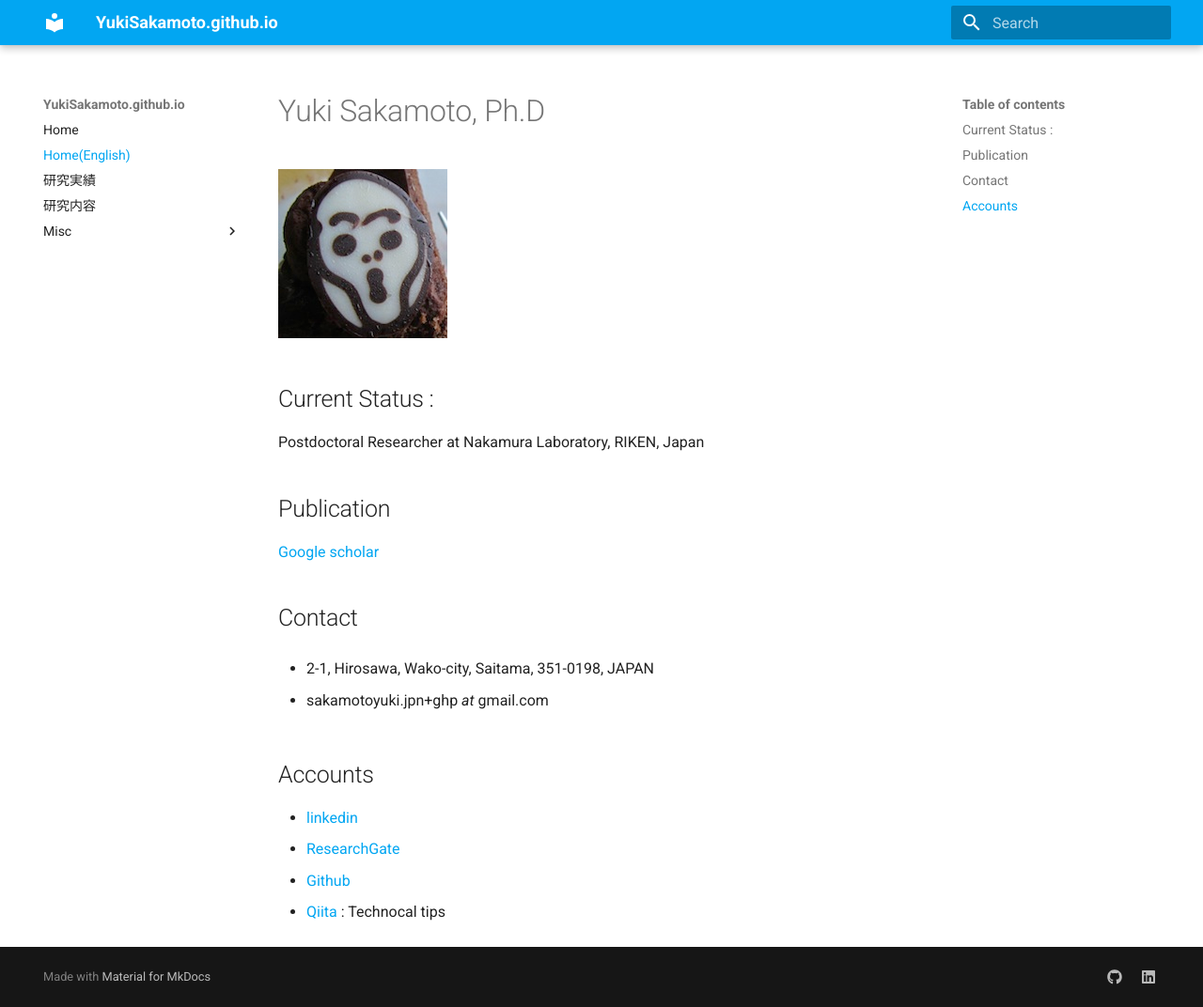
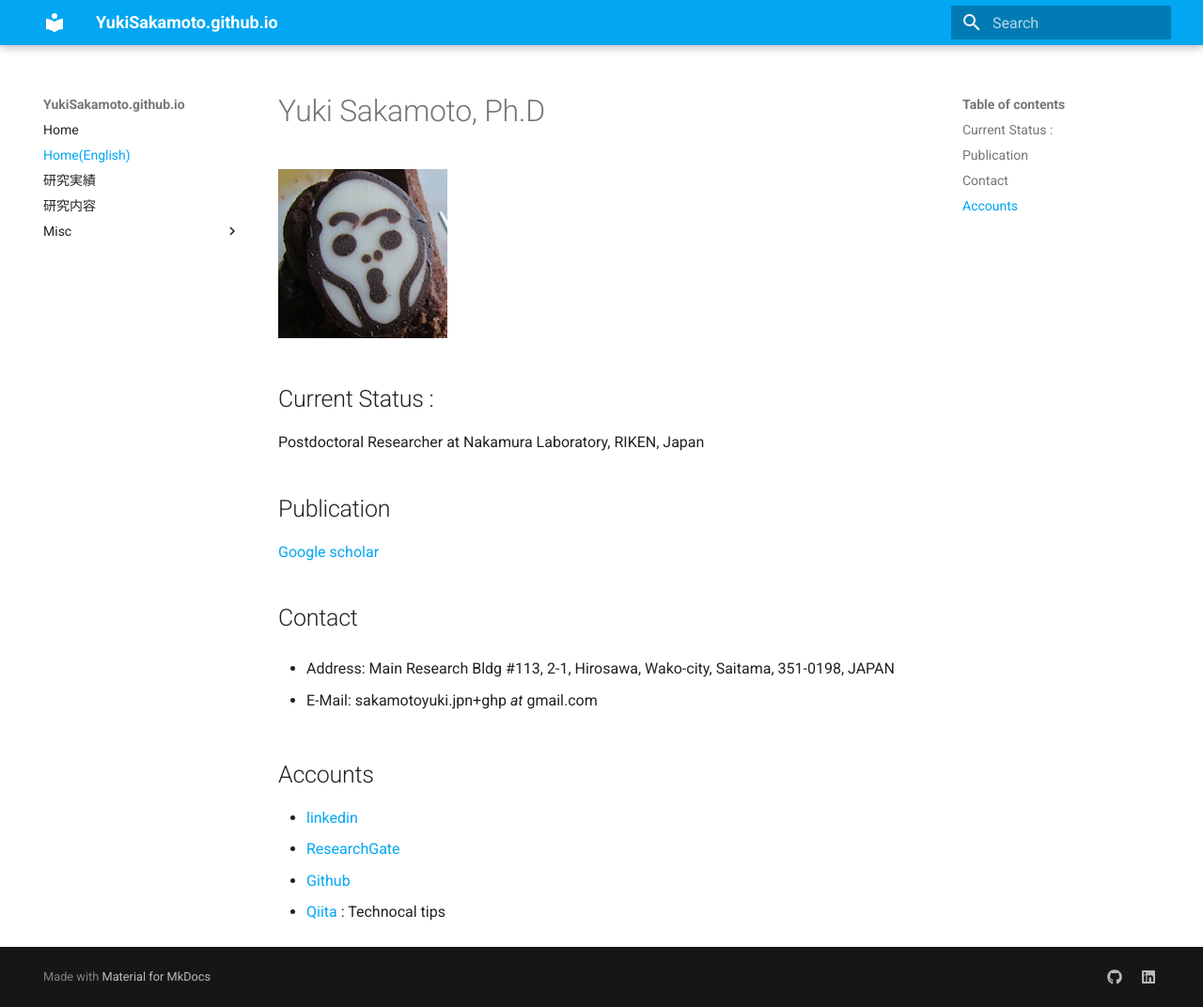
Before and after one commit to YukiSakamoto/yukisakamoto.github.io, an MkDocs documentation site: the page built from docs/index_en.md, in a window 1280 px wide and 1072 px high. Shown: the whole window at 94% size. Built offline with MkDocs 1.6.1 and Material for MkDocs 9.7.7, drawn with Linux system fonts in a browser that asks for light colours; old or Windows-style settings are respelled for this version of MkDocs.

Commit message:
modified index.md slightly

```diff
--- a/docs/index_en.md
+++ b/docs/index_en.md
@@ -12,9 +12,9 @@ Postdoctoral Researcher at Nakamura Laboratory, RIKEN, Japan
 
 ## Contact
 
-- 2-1, Hirosawa, Wako-city, Saitama, 351-0198, JAPAN
+- Address: Main Research Bldg #113, 2-1, Hirosawa, Wako-city, Saitama, 351-0198, JAPAN
 
-- sakamotoyuki.jpn+ghp  _at_ gmail.com
+- E-Mail: sakamotoyuki.jpn+ghp _at_ gmail.com
 
 ## Accounts
 
```
Also changed, not shown: docs/index.md (+1 -1 lines).
